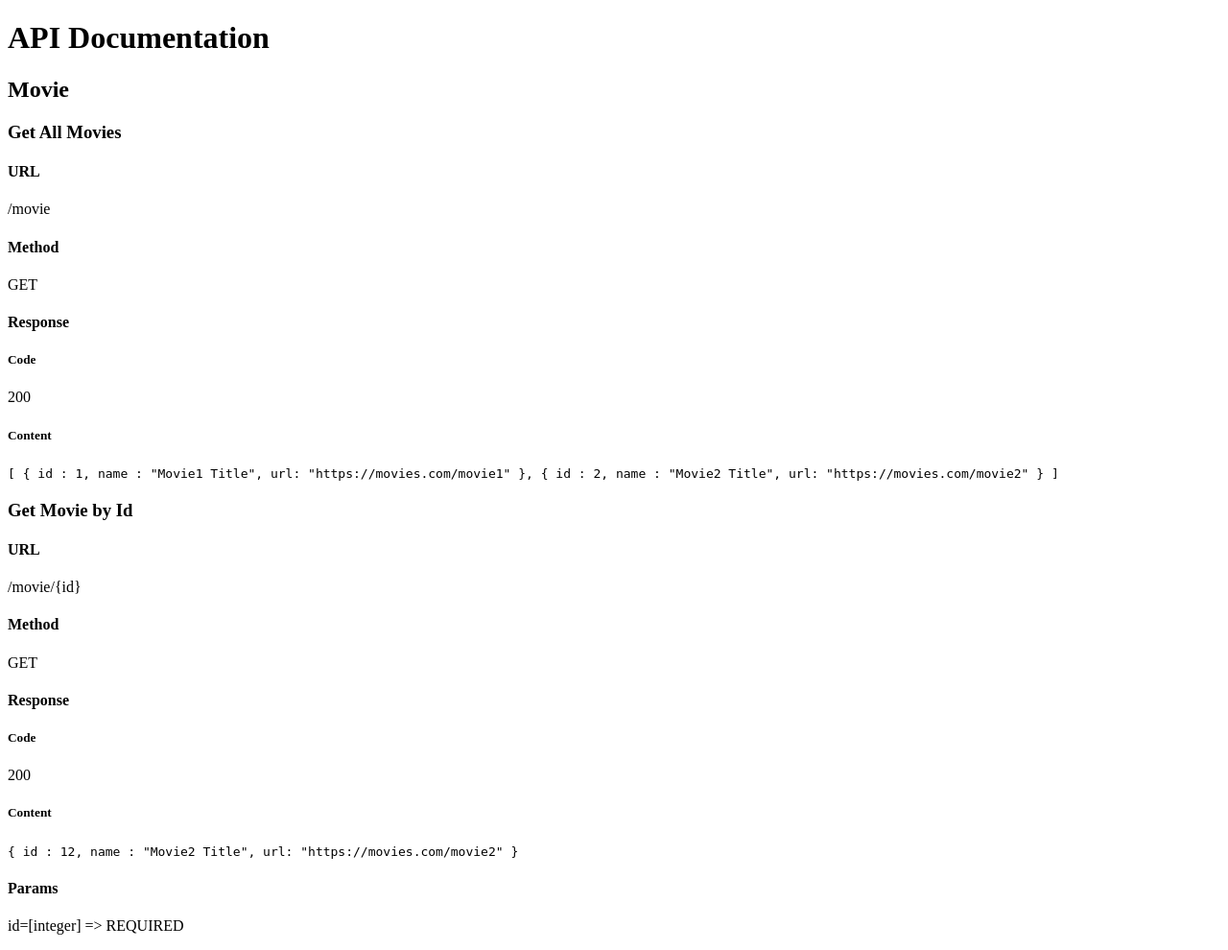
After one commit to kaupec/symfony-api, a Symfony app: template templates/index.html.twig in a window 1280 px wide. The commit adds this page. Shown: the whole page at 96% size. Run offline with Twig, Linux system fonts and the light colour scheme; the template is opened without the code that fills it, so the values that code supplies are empty; some libraries are stand-ins or nearby versions.

Commit message:
create api for movies

```diff
--- a/composer.json
+++ b/composer.json
@@ -5,10 +5,12 @@
         "php": "^7.1.3",
         "ext-ctype": "*",
         "ext-iconv": "*",
+        "ext-json": "*",
         "phpro/grumphp": "^0.15.2",
         "phpstan/phpstan": "^0.11.6",
         "sensio/framework-extra-bundle": "^5.1",
         "squizlabs/php_codesniffer": "^3.4",
+        "symfony/apache-pack": "^1.0",
         "symfony/asset": "4.2.*",
         "symfony/console": "4.2.*",
         "symfony/dotenv": "4.2.*",
--- a/templates/base.html.twig
+++ b/templates/base.html.twig
@@ -10,7 +10,7 @@
     <body>
         {% block body %}{% endblock %}
         {% block javascripts %}
-            +     {{ encore_entry_script_tags('app') }}
+            {{ encore_entry_script_tags('app') }}
         {% endblock %}
     </body>
 </html>
--- /dev/null
+++ b/templates/index.html.twig
@@ -0,0 +1,65 @@
+{% extends 'base.html.twig' %}
+
+{% block title %}Api Documentation{% endblock %}
+
+{% block body %}
+    <h1>API Documentation</h1>
+
+    <h2>Movie</h2>
+
+    <div>
+        <h3>Get All Movies</h3>
+
+        <div>
+            <h4>URL</h4>
+            <p>/movie</p>
+        </div>
+
+        <div>
+            <h4>Method</h4>
+            <p>GET</p>
+        </div>
+
+        <div>
+            <h4>Response</h4>
+            <h5>Code</h5>
+            <p>200</p>
+            <h5>Content</h5>
+            <code>
+                [
+                    { id : 1, name : "Movie1 Title", url: "https://movies.com/movie1" },
+                    { id : 2, name : "Movie2 Title", url: "https://movies.com/movie2" }
+                ]
+            </code>
+        </div>
+    </div>
+
+    <div>
+        <h3>Get Movie by Id</h3>
+
+        <div>
+            <h4>URL</h4>
+            <p>/movie/{id}</p>
+        </div>
+
+        <div>
+            <h4>Method</h4>
+            <p>GET</p>
+        </div>
+
+        <div>
+            <h4>Response</h4>
+            <h5>Code</h5>
+            <p>200</p>
+            <h5>Content</h5>
+            <code>
+                { id : 12, name : "Movie2 Title", url: "https://movies.com/movie2" }
+            </code>
+        </div>
+        <div>
+            <h4>Params</h4>
+            <p>id=[integer] => REQUIRED</p>
+        </div>
+    </div>
+
+{% endblock %}
```
Also changed, not shown: assets/scss/app.scss (+7 -3 lines), src/Controller/DocController.php (added, +17 -0 lines), src/Controller/MovieController.php (added, +45 -0 lines), src/Entity/Movie.php (added, +57 -0 lines), src/Repository/MovieRepository.php (added, +50 -0 lines), README.md, public/.htaccess (added), 2 other files.
